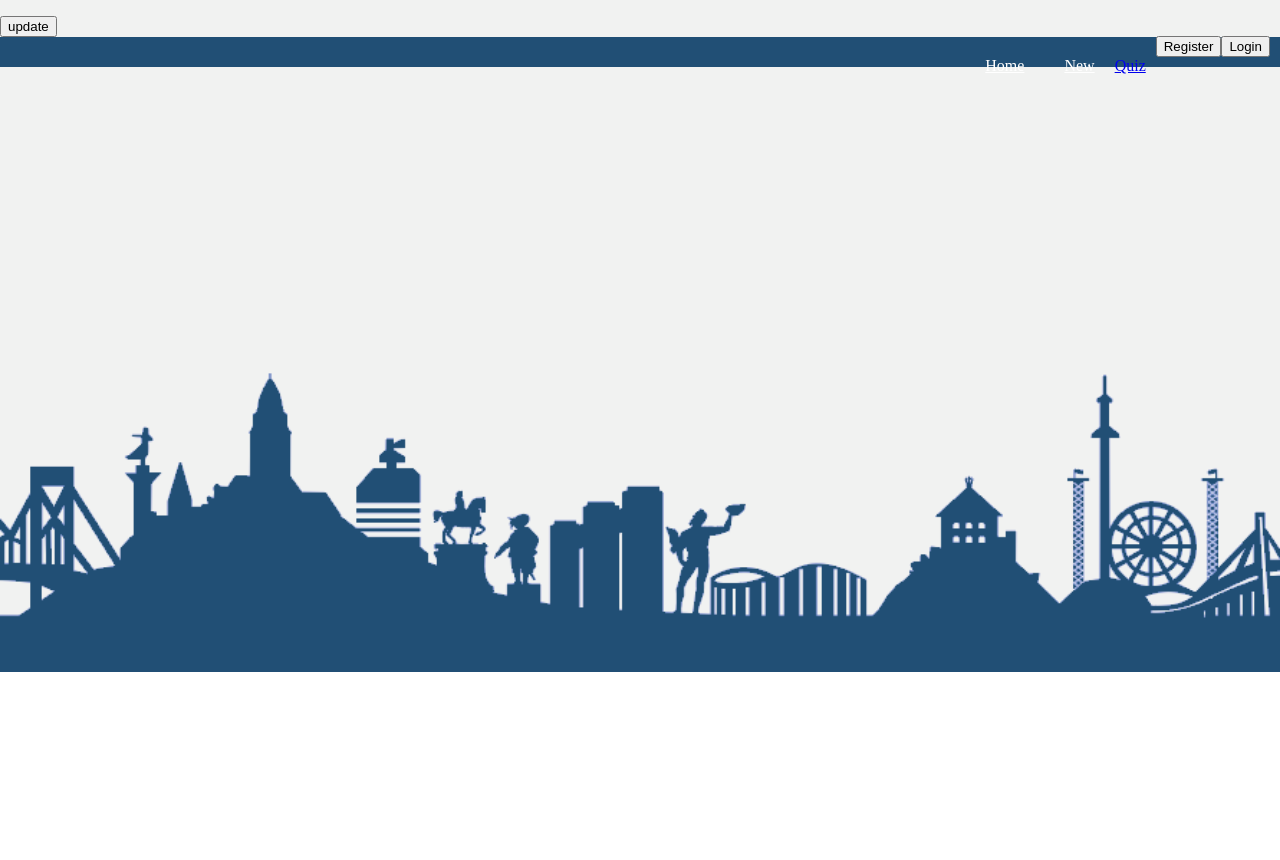
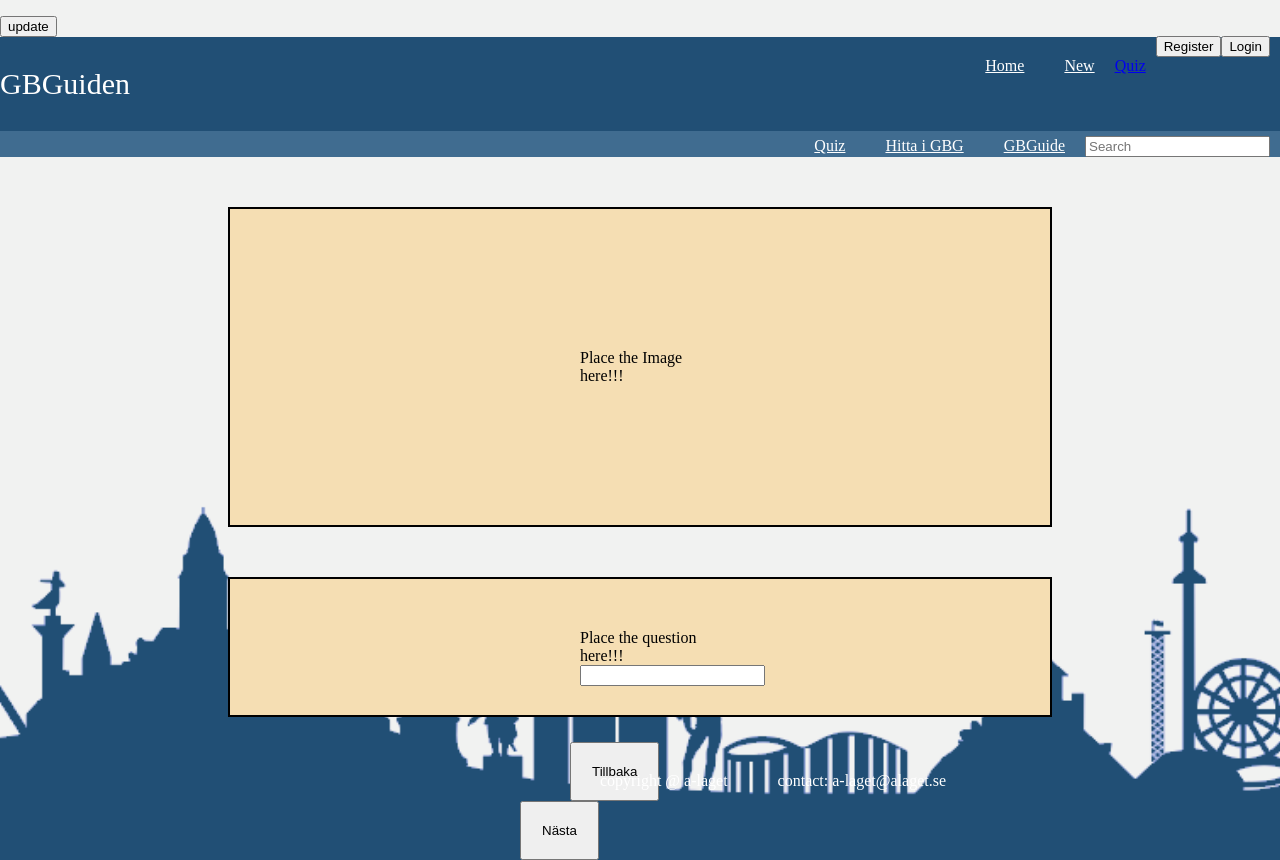
Before and after one commit to Goteborgs-guiden/Gotehenburg-guide, a Vue app in the folder frontend/: page /FillInBlankQuizView in a window 1280 px wide. Before the commit the page ends 800 px from the top, so only its background shows below. Built offline with nearby package versions, Linux system fonts and the light colour scheme.

Commit message:
Add FillInBlankQuizView.vue

```diff
--- /dev/null
+++ b/frontend/src/components/FillInBlankComponents/ButtonsForFillInBlank.vue
@@ -0,0 +1,23 @@
+<script setup>
+import {RouterLink} from "vue-router";
+</script>
+<template>
+  <main>
+    <div>
+      <RouterLink class="RouterL" to="/"><button class="Back">Tillbaka</button></RouterLink>
+      <RouterLink class="RouterL" to="/"><button class="Next">Nästa</button></RouterLink>
+    </div>
+  </main>
+</template>
+<style scoped>
+button{
+  padding: 20px 20px;
+}
+.Back{
+  margin-left: 550px;
+  margin-top: 25px;
+}
+.Next{
+  margin-left: 500px;
+}
+</style>
--- /dev/null
+++ b/frontend/src/components/FillInBlankComponents/ImgForQuiz.vue
@@ -0,0 +1,19 @@
+<script setup>
+</script>
+<template>
+  <main>
+    <div class="Img">
+      <a>Place the Image here!!!</a>
+    </div>
+  </main>
+</template>
+<style scoped>
+.Img {
+  margin: 0 auto;
+  margin-top: 50px;
+  padding: 140px 350px;
+  width: 120px;
+  border: 2px solid black;
+  background-color: wheat;
+}
+</style>
--- /dev/null
+++ b/frontend/src/components/FillInBlankComponents/InputBar.vue
@@ -0,0 +1,23 @@
+<script setup>
+</script>
+<template>
+  <main>
+    <div class="Question">
+      <a>Place the question here!!!</a>
+      <a> <input class="Input"></a>
+    </div>
+  </main>
+</template>
+<style scoped>
+.Question{
+  margin: 0 auto;
+  margin-top: 50px;
+  padding: 50px 350px;
+  width: 120px;
+  border: 2px solid black;
+  background-color: wheat;
+}
+.Input{
+  float: left;
+}
+</style>
--- a/frontend/src/components/TheHomepage.vue
+++ b/frontend/src/components/TheHomepage.vue
@@ -25,7 +25,7 @@ import {RouterLink} from "vue-router";
     <RouterLink class="RouterL" to="/AbcView">
       <img src="../assets/img/old tramquiz 1.svg" alt="tramquiz1">
     </RouterLink>
-    <RouterLink class="RouterL" to="/OrdvitsarQuiz">
+    <RouterLink class="RouterL" to="/FillInBlankQuizView">
       <img src="../assets/img/new tramquiz 2.svg" alt="tramquiz2">
     </RouterLink>
     <RouterLink class="RouterL" to="/MapQuizView">
--- a/frontend/src/router/index.js
+++ b/frontend/src/router/index.js
@@ -20,9 +20,9 @@ const router = createRouter({
       component: () => import('../views/AbcView.vue')
     },
     {
-      path: '/OrdvitsarQuiz',
-      name: 'OrdvitsarQuiz',
-      component: () => import('../views/OrdvitsarQuiz.vue')
+      path: '/FillInBlankQuizView',
+      name: 'FillInBlankQuizView',
+      component: () => import('../views/FillInBlankQuizView.vue')
     },
     {
       path: '/MapQuizView',
--- /dev/null
+++ b/frontend/src/views/FillInBlankQuizView.vue
@@ -0,0 +1,31 @@
+<script setup>
+import {RouterLink} from "vue-router";
+import ImgForQuiz from "@/components/FillInBlankComponents/ImgForQuiz.vue";
+import InputBar from "@/components/FillInBlankComponents/InputBar.vue";
+import ButtonsForFillInBlank from "@/components/FillInBlankComponents/ButtonsForFillInBlank.vue";
+</script>
+<template>
+  <header class="mainHeader">
+    <div>GBGuiden</div>
+  </header>
+  <p class="navbar">
+    <RouterLink class="RouterL" to="/">Quiz</RouterLink>
+    <RouterLink class="RouterL" to="/">Hitta i GBG</RouterLink>
+    <RouterLink class="RouterL" to="/">GBGuide</RouterLink>
+    <input placeholder="Search">
+  </p>
+
+  <main>
+    <ImgForQuiz />
+    <InputBar />
+    <ButtonsForFillInBlank />
+  </main>
+
+  <footer class="footer">
+    <div id="copyright">copyright @ a-laget</div>
+    <div id="contact">contact: a-laget@alaget.se</div>
+  </footer>
+</template>
+
+<style scoped>
+</style>
```
